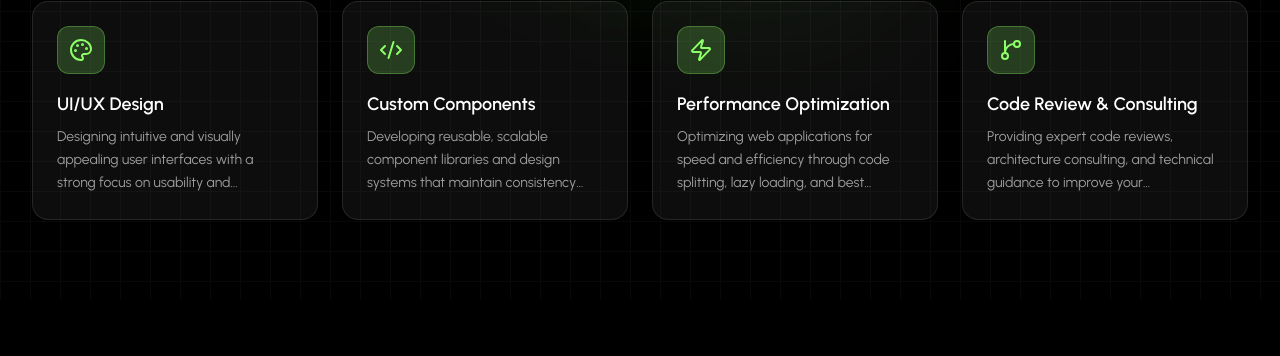
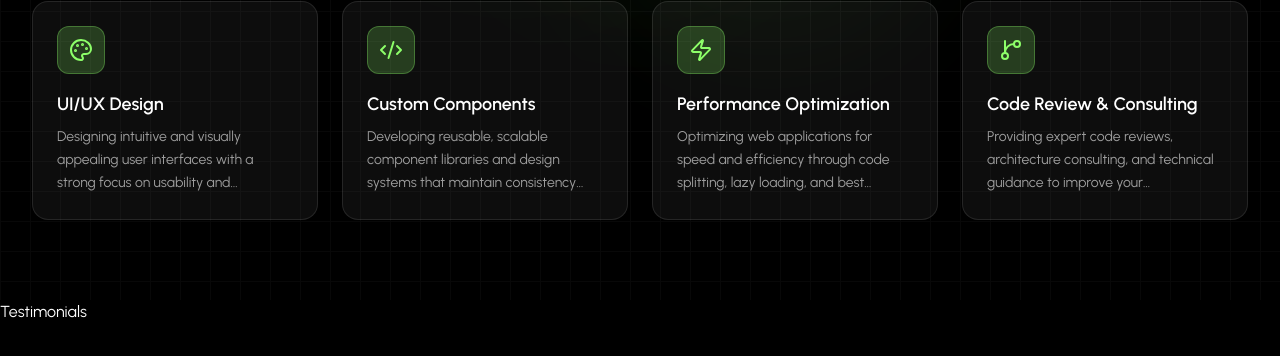
Before and after one commit to alexbalak21/Portfolio, a React app: page / in a window 1280 px wide. Shown: the part 4470-4826 px from the top of the page. Built offline with nearby package versions, Linux system fonts and the light colour scheme; the HTML template or start-up script is replaced by a standard one.

Commit message:
Started testimonials

```diff
--- a/src/App.tsx
+++ b/src/App.tsx
@@ -4,6 +4,7 @@ import Hero from "@components/sections/Hero"
 import Projects from "@components/sections/Projects";
 import Services from "@components/sections/Services";
 import Skills from "@components/sections/Skills";
+import Testimonials from "@components/sections/Testimonials";
 
 import { useEffect, useRef } from "react";
 
@@ -34,6 +35,7 @@ export default function App() {
         <Skills />
         <Projects />
         <Services />
+        <Testimonials />
         <div style={{ height: "2000px" }} />
       </main>
     </div>
--- a/src/components/sections/Services.tsx
+++ b/src/components/sections/Services.tsx
@@ -10,7 +10,7 @@ const iconMap = {
   Zap,
   GitBranch
 };
-// https://youtu.be/UQVB8fe_b4E?si=O0s9agR0rd9qZ9Cd&t=6064
+
 const Services = () => {
   return (
     <section id="services" className="relative py-20 bg-black overflow-hidden">
@@ -98,7 +98,6 @@ const Services = () => {
         </div>
       </div>
     </section>
-    // https://youtu.be/UQVB8fe_b4E?si=4yCDXJpvi-Md9dko&t=6345
   );
 };
 
--- /dev/null
+++ b/src/components/sections/Testimonials.tsx
@@ -0,0 +1,6 @@
+export default function Testimonials() {
+  return (
+    //https://youtu.be/UQVB8fe_b4E?si=wpDN_QaviBUYgqv1&t=6370
+    <div>Testimonials</div>
+  )
+}
```
